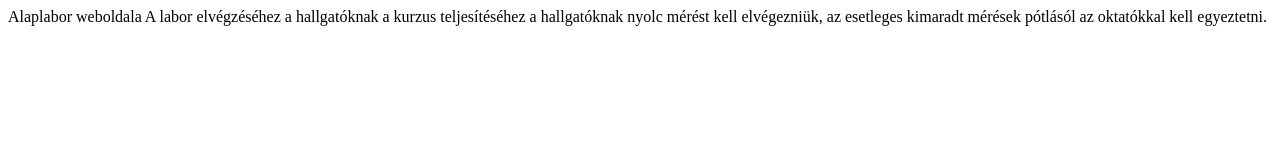
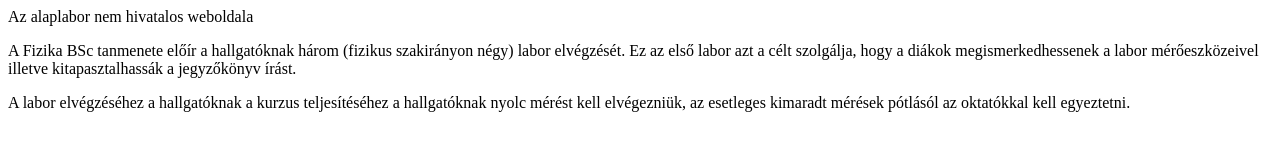
Before and after one commit to mig-andras/mig-andras.github.io, a plain HTML site: page index.html in a window 1280 px wide. Drawn offline with Linux system fonts and the light colour scheme.

Commit message:
Continues test

```diff
--- a/index.html
+++ b/index.html
@@ -1,7 +1,13 @@
 <head>
-	Alaplabor weboldala
+	Az alaplabor nem hivatalos weboldala
 </head>
 
 <body>
-	A labor elvégzéséhez a hallgatóknak a kurzus teljesítéséhez a hallgatóknak nyolc mérést kell elvégezniük, az esetleges kimaradt mérések pótlásól az oktatókkal kell egyeztetni.
+	<p>
+		A Fizika BSc tanmenete előír a hallgatóknak három (fizikus szakirányon négy) labor elvégzését. Ez az első labor azt a célt szolgálja, hogy a diákok megismerkedhessenek a labor mérőeszközeivel illetve kitapasztalhassák a jegyzőkönyv írást.
+	</p>
+	<p>
+		A labor elvégzéséhez a hallgatóknak a kurzus teljesítéséhez a hallgatóknak nyolc mérést kell elvégezniük, az esetleges kimaradt mérések pótlásól az oktatókkal kell egyeztetni.
+	</p>
+
 </body>
```
